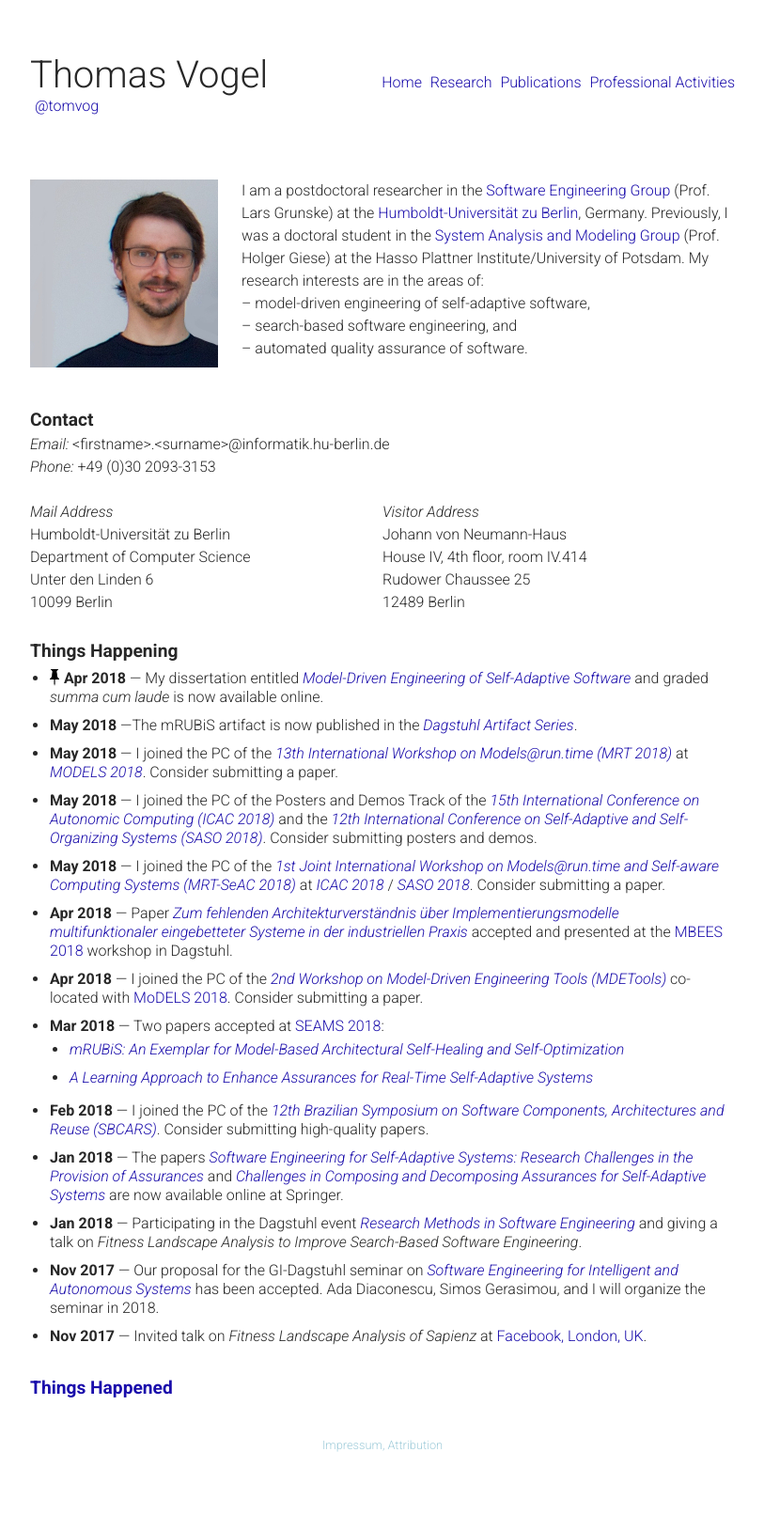
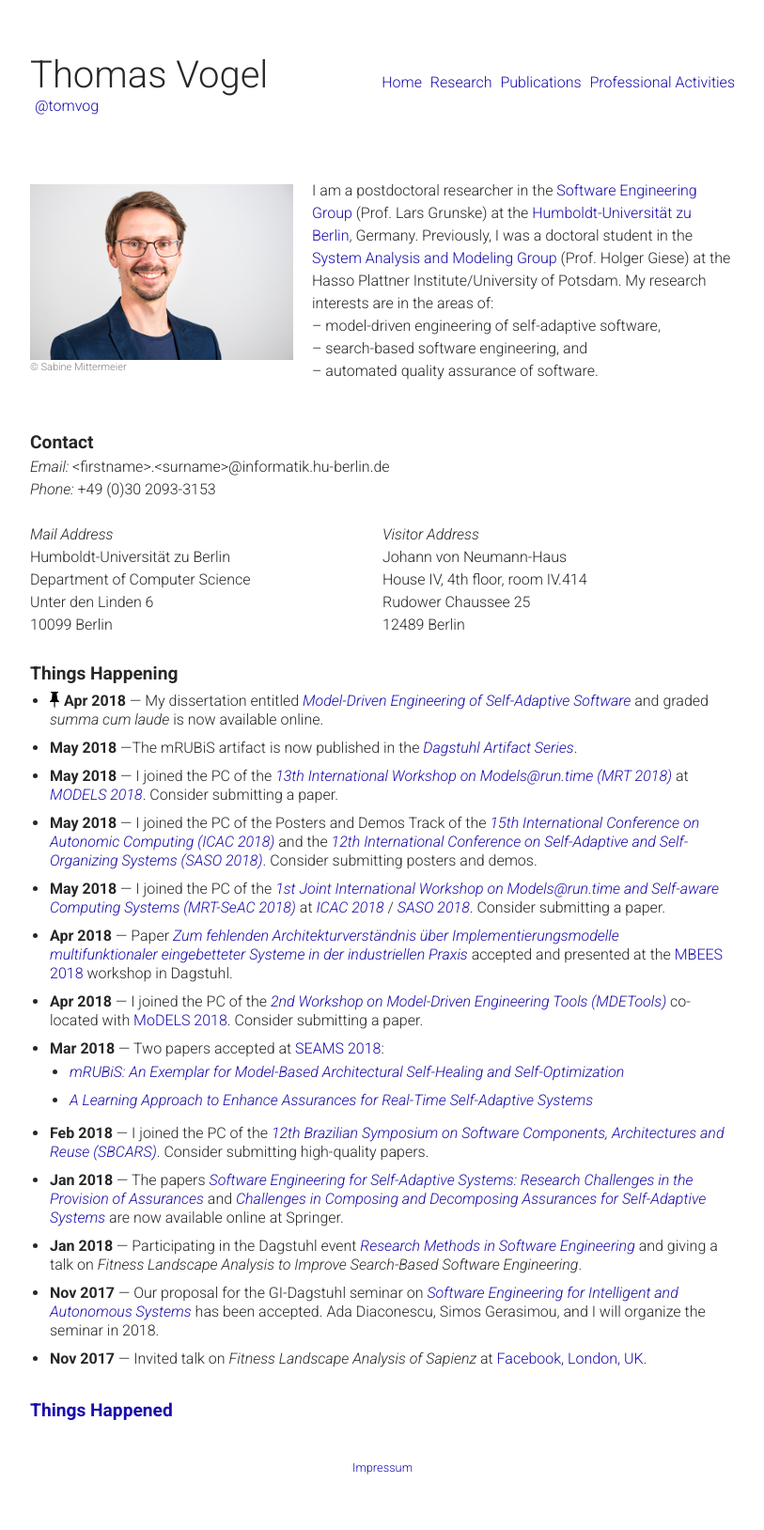
Before and after one commit to thomas-vogel/thomas-vogel.github.io, a Jekyll site: the page built from index.md, in a window 1280 px wide. Shown: the whole page at 94% size, without its empty margins (233-1046 px from the left). Built offline with Jekyll 4.4.1, drawn with Linux system fonts in a browser that asks for light colours; before the commit the page ends 1604 px from its top, so only the background shows below that.

Commit message:
Add new pic and cleanup.

```diff
--- a/_layouts/default.html
+++ b/_layouts/default.html
@@ -60,9 +60,7 @@
 
         {{ content }}
 
-        <div class="impressum"><a href="/impressum">Impressum</a>,
-        <a href="/attribution">Attribution</a>
-        </div>
+        <div class="impressum"><a href="/impressum">Impressum</a></div>
     </div>
 
 
--- a/assets/css/main.scss
+++ b/assets/css/main.scss
@@ -413,9 +413,9 @@ blockquote {
 	padding-top: 40px;
 	text-align: center;
 	font-size: 0.8em;
-	color: $color-hire-blue;
+	color: $color-link;
 	a {
-		color: $color-hire-blue;
+		color: $color-link;
 	}
 }
 
--- a/index.md
+++ b/index.md
@@ -4,8 +4,10 @@ permalink:
 layout: home
 ---
 
-
-<img src="/assets/img/tom.jpg" alt="Me" style="width: 200px; float: left; margin-top: 0em; margin-left: 0em; margin-right: 25px;"/>
+<div style="width: 280px; float: left; margin-top: 0em; margin-left: 0em; margin-right: 20px; margin-top: 5px; font-size: 11px; color:gray;">
+<img src="/assets/img/tom.jpg" alt="Me"/>
+<br>&copy; <a href="http://sabine-mittermeier.de" target="_blank" style="color:gray;">Sabine Mittermeier</a>
+</div>
 
 I am a postdoctoral researcher in the [Software Engineering Group](https://www.informatik.hu-berlin.de/en/forschung-en/gebiete/se){:target="_blank"} (Prof. Lars Grunske) at the [Humboldt-Universität zu Berlin](https://www.hu-berlin.de/en){:target="_blank"}, Germany.
 Previously, I was a doctoral student in the [System Analysis and Modeling Group](https://hpi.de/en/giese/){:target="_blank"} (Prof. Holger Giese) at the Hasso Plattner Institute/University of Potsdam.
```
Also changed, not shown: _pages/attribution.md (deleted, +0 -10 lines), _pages/impressum.md (+8 -0 lines), assets/img/tom.jpg.
